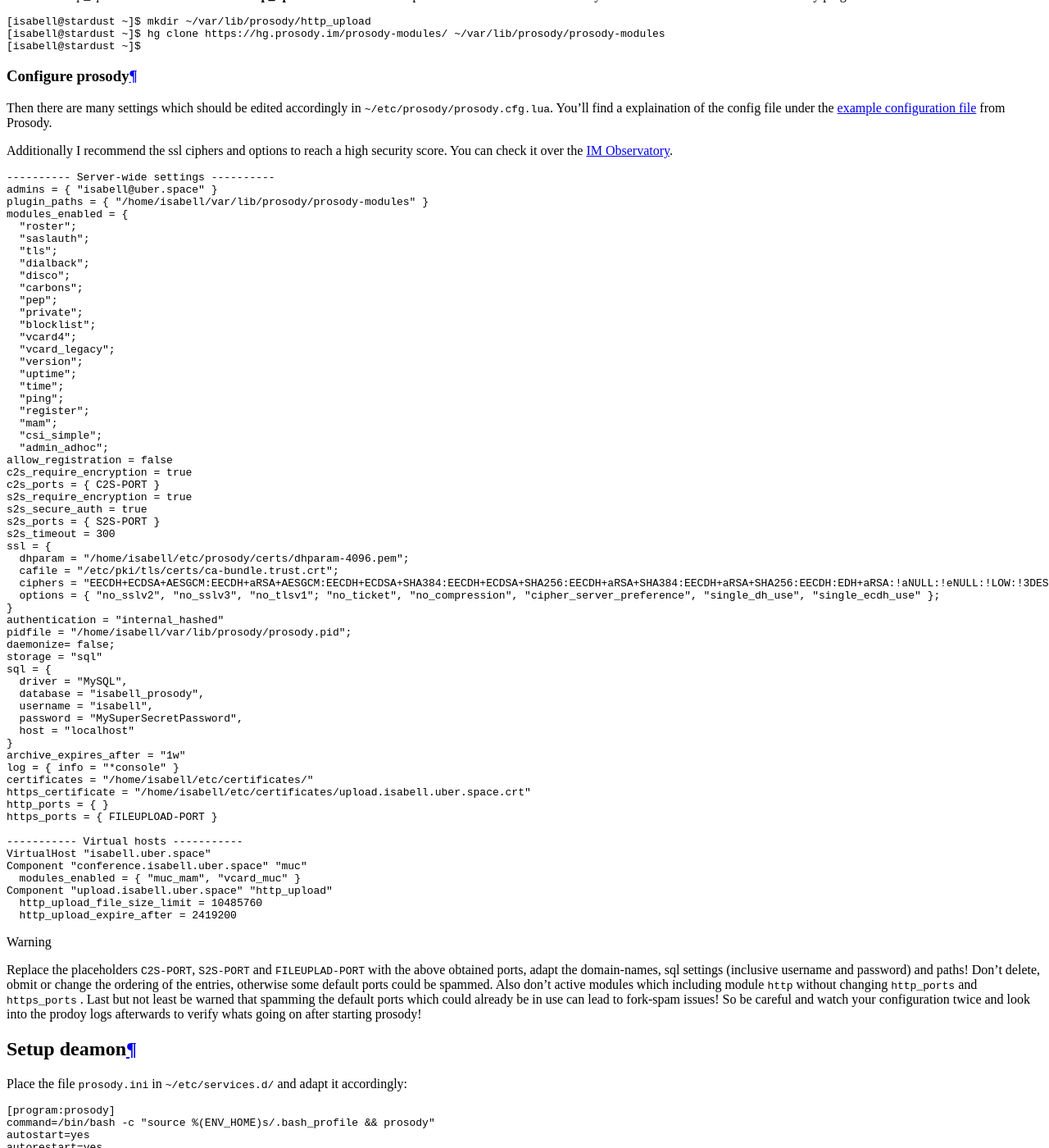
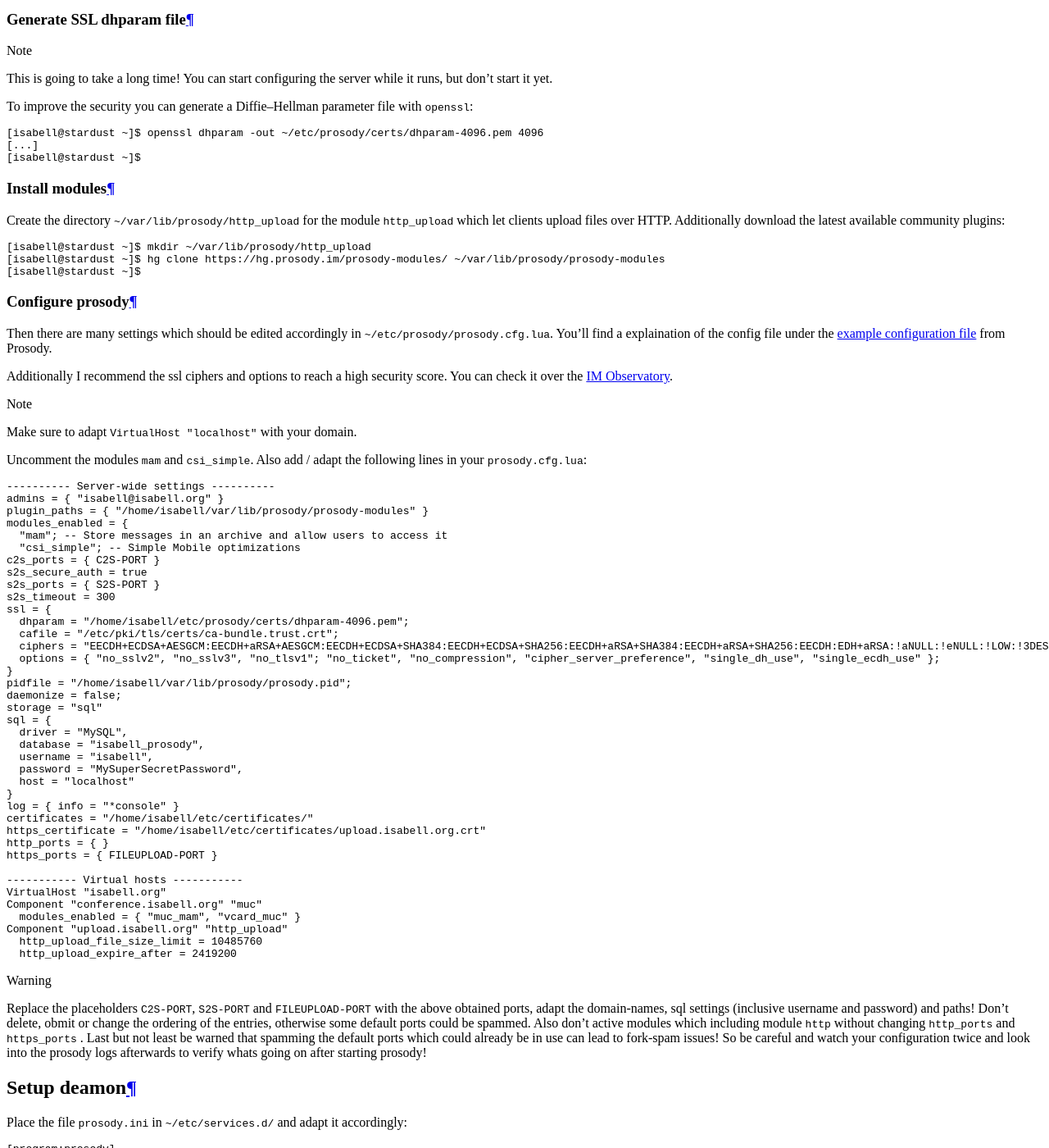
Before and after one commit to Uberspace/lab, a Sphinx documentation site: the page built from source/guide_prosody.rst, in a window 1280 px wide and 1400 px high, scrolled down 7453 px. Shown: the whole window at 82% size. Built offline with Sphinx 7.4.7 and the Read the Docs theme 2.0.0, drawn with Linux system fonts in a browser that asks for light colours; some of the changed text lies outside the part shown.

Commit message:
Update guide_prosody.rst
update after review

```diff
--- a/source/guide_prosody.rst
+++ b/source/guide_prosody.rst
@@ -44,21 +44,35 @@
 Web domain
 ----------
 
-.. note:: To understand and setup the domains easier I use the following (recommended) subdomains:
+.. note:: Keep in mind that since you can't create DNS records for ``.uber.space`` domains, you'll need your own domain like ``isabell.org``. To understand and setup the domains easier I use the following (recommended) subdomains:
 
- * ``xmpp.isabell.uber.space``
- * ``conference.isabell.uber.space``
- * ``upload.isabell.uber.space``
+ * ``xmpp.isabell.org``
+ * ``conference.isabell.org``
+ * ``upload.isabell.org``
 
-Your URL ``xmpp.isabell.uber.space`` and ``upload.isabell.uber.space`` needs to be setup:
+Your URL ``xmpp.isabell.org`` and ``upload.isabell.org`` needs to be setup:
 
 ::
 
  [isabell@stardust ~]$ uberspace web domain list
- isabell.uber.space
- xmpp.isabell.uber.space
- upload.isabell.uber.space
+ isabell.org
+ xmpp.isabell.org
+ upload.isabell.org
  [isabell@stardust ~]$
+
+Uberspace creates certificates automagically when a domain is first seen by the webserver. Trigger the generation for each one with the following command:
+
+::
+
+ [isabell@stardust ~]$ curl --silent --head http://isabell.org | head -n 1
+ [...]
+ [isabell@stardust ~]$ curl --silent --head http://xmpp.isabell.org | head -n 1
+ [...]
+ [isabell@stardust ~]$ curl --silent --head http://upload.isabell.org | head -n 1
+ [...]
+ [isabell@stardust ~]$
+
+This will return ``HTTP/1.1 200 OK`` or something similiar accordingly your webserver configuration.
 
 Ports
 -----
@@ -76,23 +90,23 @@
 
 Your DNS needs to be setup with the following values:
 
-+-------------------------------------------------+-------+-------+-------+----------+--------+----------+-------------------------+
-|                       name                      |  ttl  | class |  type | priority | weight |   port   | target                  |
-+-------------------------------------------------+-------+-------+-------+----------+--------+----------+-------------------------+
-|                isabell.uber.space               |  3600 |   IN  |   A   |          |        |          |      35.195.215.42      |
-+-------------------------------------------------+-------+-------+-------+----------+--------+----------+-------------------------+
-|                isabell.uber.space               |  3600 |   IN  |  AAAA |          |        |          |            0:           |
-+-------------------------------------------------+-------+-------+-------+----------+--------+----------+-------------------------+
-|            upload.isabell.uber.space            |  3600 |   IN  | CNAME |          |        |          | isabell.uber.space      |
-+-------------------------------------------------+-------+-------+-------+----------+--------+----------+-------------------------+
-|             xmpp.isabell.uber.space             |  3600 |   IN  | CNAME |          |        |          | isabell.uber.space      |
-+-------------------------------------------------+-------+-------+-------+----------+--------+----------+-------------------------+
-| _xmpp-client._tcp.isabell.uber.space            | 18000 | IN    | SRV   | 0        | 5      | C2S-PORT | xmpp.isabell.uber.space |
-+-------------------------------------------------+-------+-------+-------+----------+--------+----------+-------------------------+
-| _xmpp-server._tcp.isabell.uber.space            | 18000 | IN    | SRV   | 0        | 5      | S2S-PORT | xmpp.isabell.uber.space |
-+-------------------------------------------------+-------+-------+-------+----------+--------+----------+-------------------------+
-| _xmpp-server._tcp.conference.isabell.uber.space | 18000 | IN    | SRV   | 0        | 5      | S2S-PORT | xmpp.isabell.uber.space |
-+-------------------------------------------------+-------+-------+-------+----------+--------+----------+-------------------------+
++------------------------------------------+-------+-------+-------+----------+--------+----------+------------------+
+|                   name                   |  ttl  | class |  type | priority | weight |   port   |      target      |
++------------------------------------------+-------+-------+-------+----------+--------+----------+------------------+
+|                isabell.org               |  3600 |   IN  |   A   |          |        |          |   35.195.215.42  |
++------------------------------------------+-------+-------+-------+----------+--------+----------+------------------+
+|                isabell.org               |  3600 |   IN  |  AAAA |          |        |          |        0:        |
++------------------------------------------+-------+-------+-------+----------+--------+----------+------------------+
+|            upload.isabell.org            |  3600 |   IN  | CNAME |          |        |          |    isabell.org   |
++------------------------------------------+-------+-------+-------+----------+--------+----------+------------------+
+|             xmpp.isabell.org             |  3600 |   IN  | CNAME |          |        |          |    isabell.org   |
++------------------------------------------+-------+-------+-------+----------+--------+----------+------------------+
+|       _xmpp-client._tcp.isabell.org      | 18000 |   IN  |  SRV  |     0    |    5   | C2S-PORT | xmpp.isabell.org |
++------------------------------------------+-------+-------+-------+----------+--------+----------+------------------+
+|       _xmpp-server._tcp.isabell.org      | 18000 |   IN  |  SRV  |     0    |    5   | S2S-PORT | xmpp.isabell.org |
++------------------------------------------+-------+-------+-------+----------+--------+----------+------------------+
+| _xmpp-server._tcp.conference.isabell.org | 18000 |   IN  |  SRV  |     0    |    5   | S2S-PORT | xmpp.isabell.org |
++------------------------------------------+-------+-------+-------+----------+--------+----------+------------------+
 
 Configure luarocks
 ------------------
@@ -109,12 +123,14 @@
 
 ::
 
- [isabell@stardust ~]$ echo "$(luarocks path)" >> ~/.bash_profile
+ [isabell@stardust ~]$ echo 'eval "$(luarocks path)"' >> ~/.bash_profile
  [isabell@stardust ~]$ source ~/.bash_profile
  [isabell@stardust ~]$
 
 Install runtime lua-dependencies
 --------------------------------
+
+.. note:: We are using ``luaexpat`` in the version ``1.3.0-1`` due of an `known issue`_ with the newer versions.
 
 The following dependencies_ (``luasocket``, ``luaexpat``, ``luafilesystem`` and ``luasec``) are required:
 
@@ -205,7 +221,7 @@
 Generate SSL dhparam file
 -------------------------
 
-.. note:: This is going to take a long time!
+.. note:: This is going to take a long time! You can start configuring the server while it runs, but don't start it yet.
 
 To improve the security you can generate a Diffie–Hellman parameter file with ``openssl``:
 
@@ -218,7 +234,7 @@
 Install modules
 ---------------
 
-Create the *http_upload* folder for the module **http_upload** which let clients upload files over HTTP. Additionally download the latest available community plugins:
+Create the directory ``~/var/lib/prosody/http_upload``  for the module ``http_upload`` which let clients upload files over HTTP. Additionally download the latest available community plugins:
 
 .. code-block:: console
 
@@ -233,36 +249,19 @@
 
 Additionally I recommend the ssl ciphers and options to reach a high security score. You can check it over the `IM Observatory`_.
 
+.. note:: Make sure to adapt ``VirtualHost "localhost"`` with your domain.
+
+Uncomment the modules ``mam`` and ``csi_simple``. Also add / adapt the following lines in your ``prosody.cfg.lua``:
+
 .. code-block:: lua
- :emphasize-lines: 2,3, 26, 29, 32, 38, 43-45, 50, 51, 53, 56, 57, 59
 
  ---------- Server-wide settings ----------
- admins = { "isabell@uber.space" }
+ admins = { "isabell@isabell.org" }
  plugin_paths = { "/home/isabell/var/lib/prosody/prosody-modules" }
  modules_enabled = {
-   "roster";
-   "saslauth";
-   "tls";
-   "dialback";
-   "disco";
-   "carbons";
-   "pep";
-   "private";
-   "blocklist";
-   "vcard4";
-   "vcard_legacy";
-   "version";
-   "uptime";
-   "time";
-   "ping";
-   "register";
-   "mam";
-   "csi_simple";
-   "admin_adhoc";
- allow_registration = false
- c2s_require_encryption = true
+   "mam"; -- Store messages in an archive and allow users to access it
+   "csi_simple"; -- Simple Mobile optimizations
  c2s_ports = { C2S-PORT }
- s2s_require_encryption = true
  s2s_secure_auth = true
  s2s_ports = { S2S-PORT }
  s2s_timeout = 300
@@ -272,9 +271,8 @@
    ciphers = "EECDH+ECDSA+AESGCM:EECDH+aRSA+AESGCM:EECDH+ECDSA+SHA384:EECDH+ECDSA+SHA256:EECDH+aRSA+SHA384:EECDH+aRSA+SHA256:EECDH:EDH+aRSA:!aNULL:!eNULL:!LOW:!3DES:!MD5:!EXP:!PSK:!SRP:!DSS:!RC4:!SEED:!AES128:!CAMELLIA128";
    options = { "no_sslv2", "no_sslv3", "no_tlsv1"; "no_ticket", "no_compression", "cipher_server_preference", "single_dh_use", "single_ecdh_use" };
  }
- authentication = "internal_hashed"
  pidfile = "/home/isabell/var/lib/prosody/prosody.pid";
- daemonize= false;
+ daemonize = false;
  storage = "sql"
  sql = {
    driver = "MySQL",
@@ -283,22 +281,21 @@
    password = "MySuperSecretPassword",
    host = "localhost"
  }
- archive_expires_after = "1w"
  log = { info = "*console" }
  certificates = "/home/isabell/etc/certificates/"
- https_certificate = "/home/isabell/etc/certificates/upload.isabell.uber.space.crt"
+ https_certificate = "/home/isabell/etc/certificates/upload.isabell.org.crt"
  http_ports = { }
  https_ports = { FILEUPLOAD-PORT }
 
  ----------- Virtual hosts -----------
- VirtualHost "isabell.uber.space"
- Component "conference.isabell.uber.space" "muc"
+ VirtualHost "isabell.org"
+ Component "conference.isabell.org" "muc"
    modules_enabled = { "muc_mam", "vcard_muc" }
- Component "upload.isabell.uber.space" "http_upload"
+ Component "upload.isabell.org" "http_upload"
    http_upload_file_size_limit = 10485760
    http_upload_expire_after = 2419200
 
-.. warning:: Replace the placeholders ``C2S-PORT``, ``S2S-PORT`` and ``FILEUPLAD-PORT`` with the above obtained ports, adapt the domain-names, sql settings (inclusive username and password) and paths! Don't delete, obmit or change the ordering of the entries, otherwise some default ports could be spammed. Also don't active modules which including module ``http`` without changing ``http_ports`` and ``https_ports`` . Last but not least be warned that spamming the default ports which could already be in use can lead to fork-spam issues! So be careful and watch your configuration twice and look into the prodoy logs afterwards to verify whats going on after starting prosody!
+.. warning:: Replace the placeholders ``C2S-PORT``, ``S2S-PORT`` and ``FILEUPLOAD-PORT`` with the above obtained ports, adapt the domain-names, sql settings (inclusive username and password) and paths! Don't delete, obmit or change the ordering of the entries, otherwise some default ports could be spammed. Also don't active modules which including module ``http`` without changing ``http_ports`` and ``https_ports`` . Last but not least be warned that spamming the default ports which could already be in use can lead to fork-spam issues! So be careful and watch your configuration twice and look into the prosody logs afterwards to verify whats going on after starting prosody!
 
 Setup deamon
 ============
@@ -326,7 +323,7 @@
 .. code-block:: console
  :emphasize-lines: 1-3
 
- [isabell@stardust ~]$ prosodyctl adduser isabell@isabell.uber.space
+ [isabell@stardust ~]$ prosodyctl adduser isabell@isabell.org
  Enter new password:
  Retype new password:
  [isabell@stardust ~]$
```
Also changed, not shown: other parts of source/guide_prosody.rst (+2 -1 lines).
